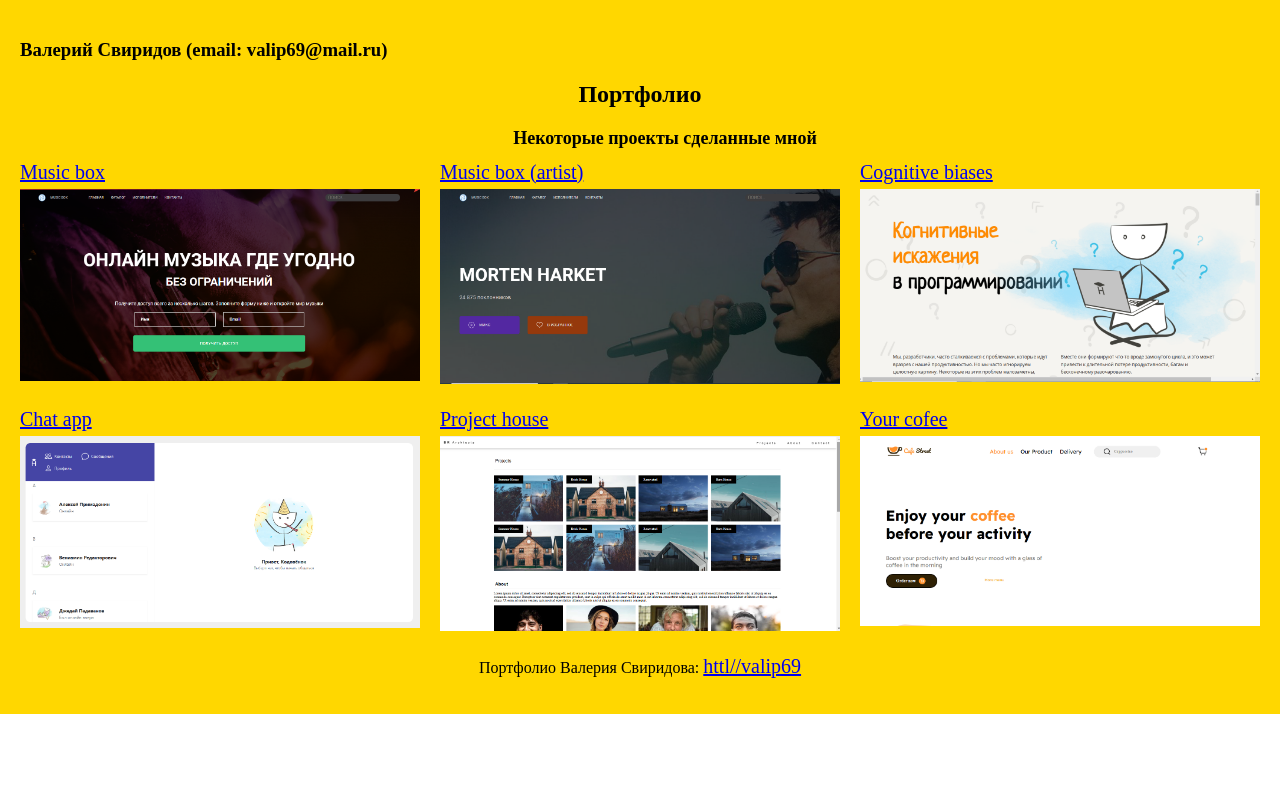
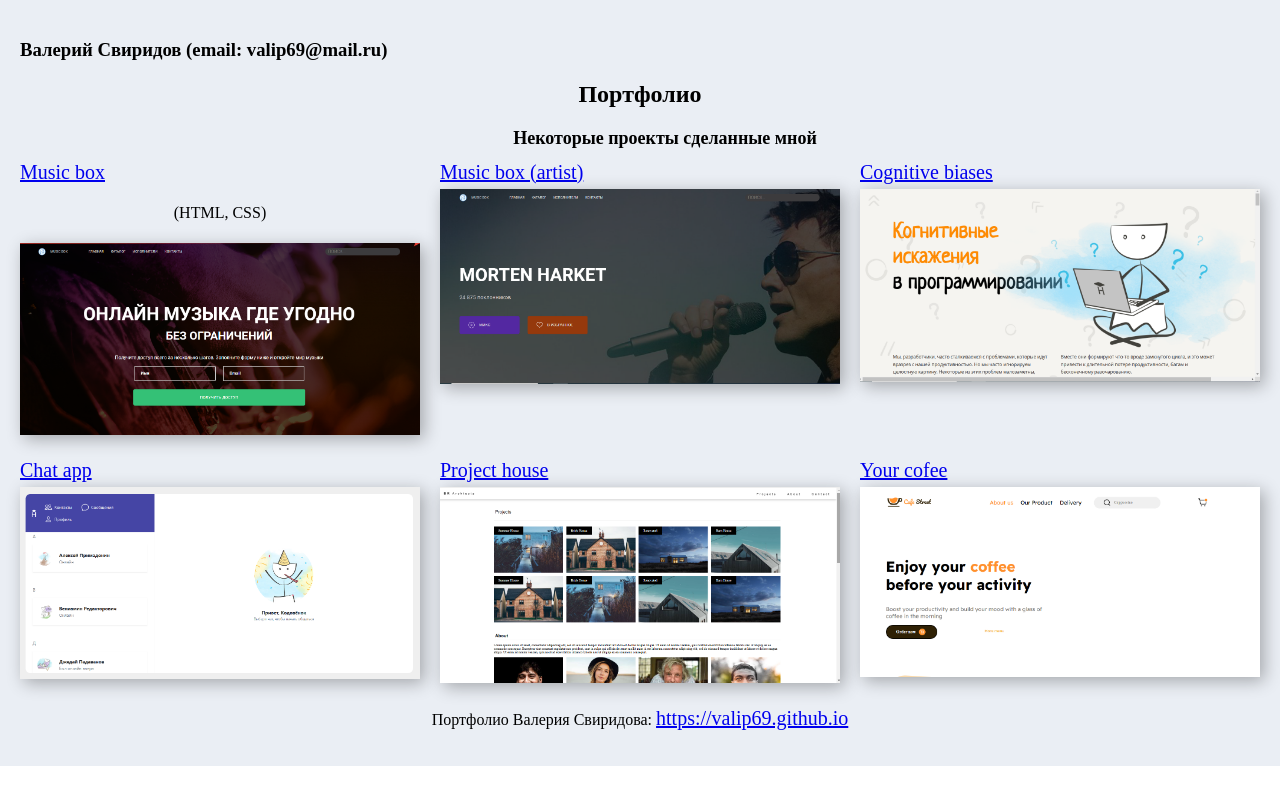
Before and after one commit to valip69/valip69.github.io, a plain HTML site: page index.html in a window 1280 px wide. Drawn offline with Linux system fonts and the light colour scheme.

Commit message:
portfolio

```diff
--- a/index.html
+++ b/index.html
@@ -14,7 +14,7 @@
 
     .container {
         padding: 20px;
-        background: gold;
+        background: #eaeef4;
     }
 
     a {
@@ -42,6 +42,7 @@
     img {
         width: 100%;
         margin-top: 5px;
+        box-shadow: 4px 4px 16px 0 rgba(0, 0, 0, 0.3);
     }
 
     p {
@@ -80,6 +81,7 @@
             <div class="sector">
                 <div class="card">
                     <a href="./music-box/index.html">Music box</a>
+                    <p>(HTML, CSS)</p>
                     <img src="./music-box/images/2023-01-28_18-48-51.png" alt="">
                 </div>
 
@@ -105,7 +107,7 @@
                 </div>
             </div>
             <p>Портфолио Валерия Свиридова:
-                <a href="./index.html">httl//valip69</a>
+                <a href="./index.html">https://valip69.github.io</a>
             </p>
     </div>
 </body>
```
